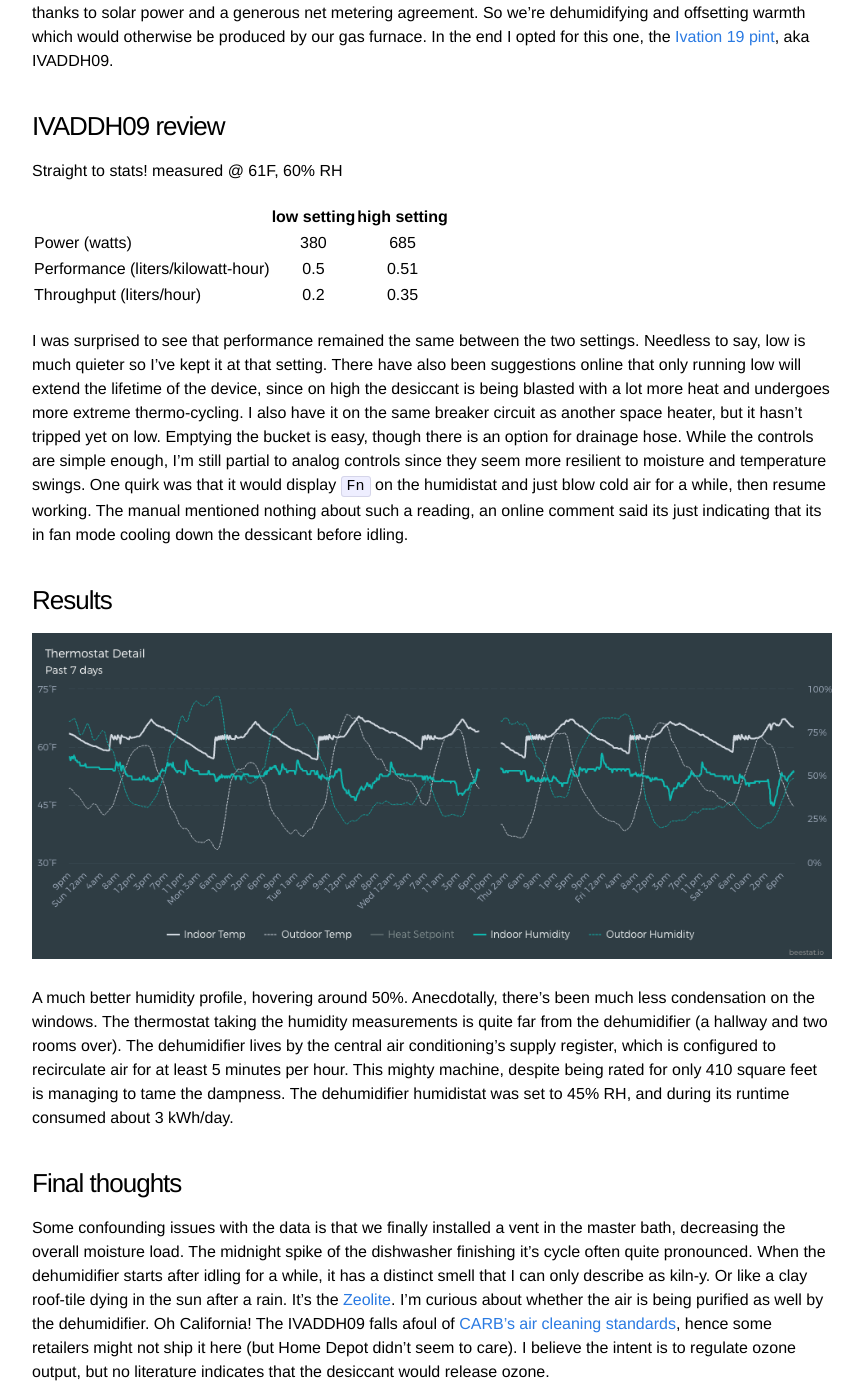
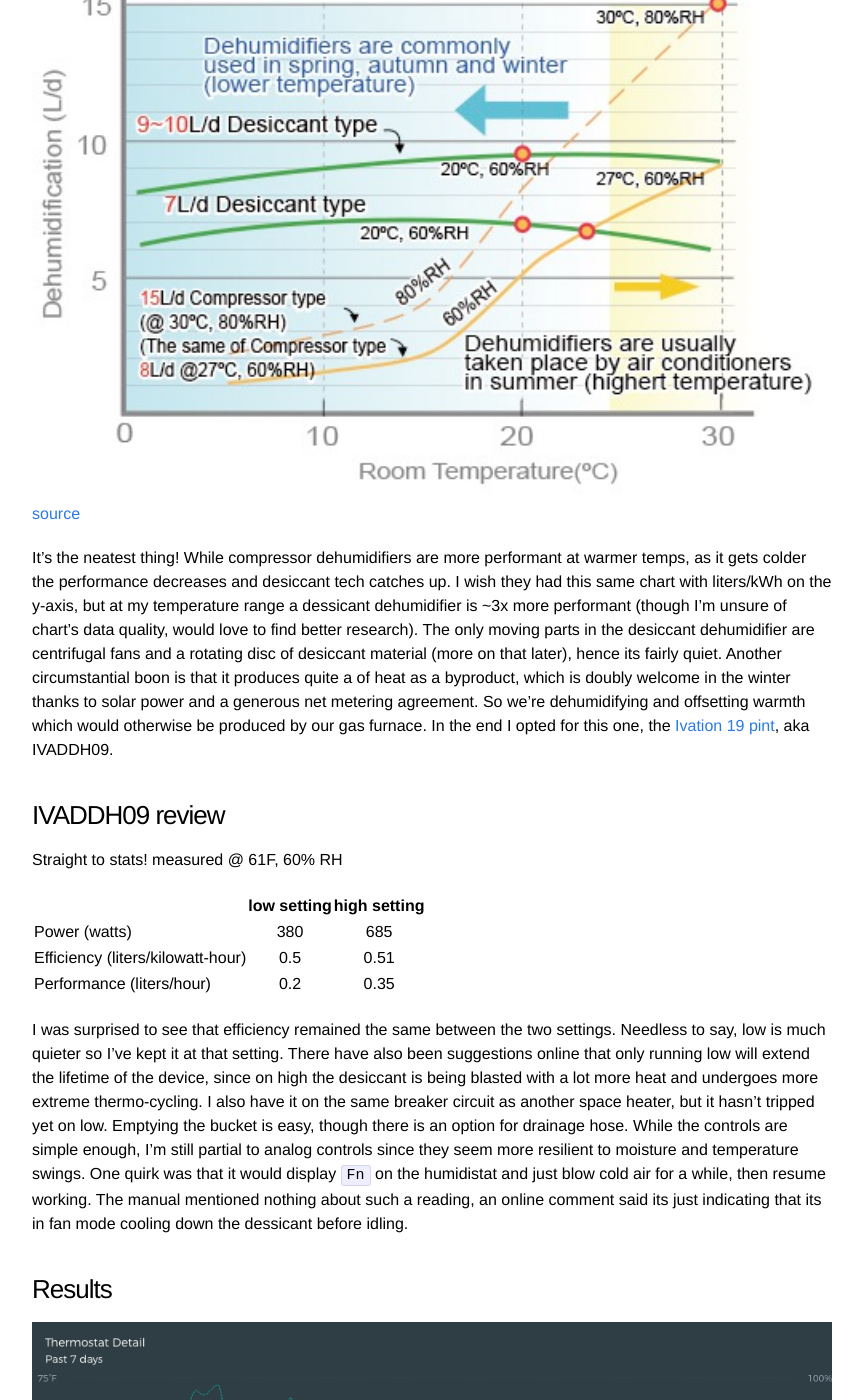
Before and after one commit to siliconbabylon/siliconbabylon.github.io, a Jekyll site: the page built from _posts/2022-11-19-winter-humidity.md, in a window 1280 px wide and 1400 px high, scrolled down 1218 px. Shown: the whole window, without its empty margins (208-1071 px from the left). Built offline with Jekyll 4.4.1, drawn with Linux system fonts in a browser that asks for light colours; some of the changed text lies outside the part shown.

Commit message:
2022-11-19 update

```diff
--- a/_posts/2022-11-19-winter-humidity.md
+++ b/_posts/2022-11-19-winter-humidity.md
@@ -15,7 +15,10 @@ Relative humidity is in the high 60s to low 70s while the thermostat was mostly
 Our HVAC system is a bit long in the tooth, so having an inline dehumidifier seemed expensive and might get replaced in the near future. Similarly, a [HRV](https://en.wikipedia.org/wiki/Heat_recovery_ventilation) would be dandy since it would bring it bring it outside [winter air](https://www.energyvanguard.com/blog/cold-air-is-dry-air/), and disposing of the stale humid indoor air. If we keep a ducted system once this one gives up the ghost, I'll be sure to ask for one but for now too expensive. That leaves us with standalone units. My wife didn't want a loud machine running and I wasn't particularly enthused about buying another potentially short-lived refrigerant-based device (looking at you crappy Samsung fridge). In a previous dwelling our windowless jack-and-jill bathroom had all sorts of condensation issues, which were mitigated by small [thermoelectric](https://en.wikipedia.org/wiki/Thermoelectric_cooling#Consumer_products) dehumidifier with a humidistat. But it was noisy using a small computer fan to blow air across the heating and cooling fins, and didn't seem to scale up to the 1200 square feet of the house. That kind of left me with one option: Rotary desiccant!
 
 ### Rotary desiccant dehumidification to the rescue
-It's the neatest thing! While compressor dehumidifiers are more performant at warmer temps, as it gets colder the performance decreases and desiccant tech catches up. The only moving parts in the desiccant dehumidifier are centrifugal fans and a rotating disc of desiccant material (more on that later), hence its fairly quiet. Another circumstantial boon is that it produces quite a of heat as a byproduct, which is doubly welcome in the winter thanks to solar power and a generous net metering agreement. So we're dehumidifying and offsetting warmth which would otherwise be produced by our gas furnace. In the end I opted for this one, the [Ivation 19 pint](https://www.ivationproducts.com/products/ivation-19-pint-small-area-desiccant-dehumidifier-compact-and-quiet-with-continuous-drain-hose-for-smaller-spaces-bathroom-attic-crawlspace-and-closets-for-spaces-up-to-410-sq-ft), aka IVADDH09.
+![Humidifier Performance](/images/humidifier_performance.png){: style="width:100%" }
+[source](https://www.norm.com.tw/desiccant-vs-compressor-dehumidifier/desiccant-dehumidifier/)
+
+It's the neatest thing! While compressor dehumidifiers are more performant at warmer temps, as it gets colder the performance decreases and desiccant tech catches up. I wish they had this same chart with liters/kWh on the y-axis, but at my temperature range a dessicant dehumidifier is ~3x more performant (though I'm unsure of chart's data quality, would love to find better research). The only moving parts in the desiccant dehumidifier are centrifugal fans and a rotating disc of desiccant material (more on that later), hence its fairly quiet. Another circumstantial boon is that it produces quite a of heat as a byproduct, which is doubly welcome in the winter thanks to solar power and a generous net metering agreement. So we're dehumidifying and offsetting warmth which would otherwise be produced by our gas furnace. In the end I opted for this one, the [Ivation 19 pint](https://www.ivationproducts.com/products/ivation-19-pint-small-area-desiccant-dehumidifier-compact-and-quiet-with-continuous-drain-hose-for-smaller-spaces-bathroom-attic-crawlspace-and-closets-for-spaces-up-to-410-sq-ft), aka IVADDH09.
 
 ### IVADDH09 review
 Straight to stats! measured @ 61F, 60% RH
@@ -23,10 +26,10 @@ Straight to stats! measured @ 61F, 60% RH
 | | low setting| high setting
 |:-----------|:-----------:|:------:|
 | Power (watts)|380|685
-| Performance (liters/kilowatt-hour)      | 0.5        | 0.51
-| Throughput (liters/hour)   | 0.2        | 0.35
+| Efficiency (liters/kilowatt-hour)      | 0.5        | 0.51
+| Performance (liters/hour)   | 0.2        | 0.35
 
-I was surprised to see that performance remained the same between the two settings. Needless to say, low is much quieter so I've kept it at that setting. There have also been suggestions online that only running low will extend the lifetime of the device, since on high the desiccant is being blasted with a lot more heat and undergoes more extreme thermo-cycling. I also have it on the same breaker circuit as another space heater, but it hasn't tripped yet on low. Emptying the bucket is easy, though there is an option for drainage hose. While the controls are simple enough, I'm still partial to analog controls since they seem more resilient to moisture and temperature swings. One quirk was that it would display `Fn` on the humidistat and just blow cold air for a while, then resume working. The manual mentioned nothing about such a reading, an online comment said its just indicating that its in fan mode cooling down the dessicant before idling.
+I was surprised to see that efficiency remained the same between the two settings. Needless to say, low is much quieter so I've kept it at that setting. There have also been suggestions online that only running low will extend the lifetime of the device, since on high the desiccant is being blasted with a lot more heat and undergoes more extreme thermo-cycling. I also have it on the same breaker circuit as another space heater, but it hasn't tripped yet on low. Emptying the bucket is easy, though there is an option for drainage hose. While the controls are simple enough, I'm still partial to analog controls since they seem more resilient to moisture and temperature swings. One quirk was that it would display `Fn` on the humidistat and just blow cold air for a while, then resume working. The manual mentioned nothing about such a reading, an online comment said its just indicating that its in fan mode cooling down the dessicant before idling.
 
 
 ### Results
```
Also changed, not shown: images/humidifier_performance.png (added).
